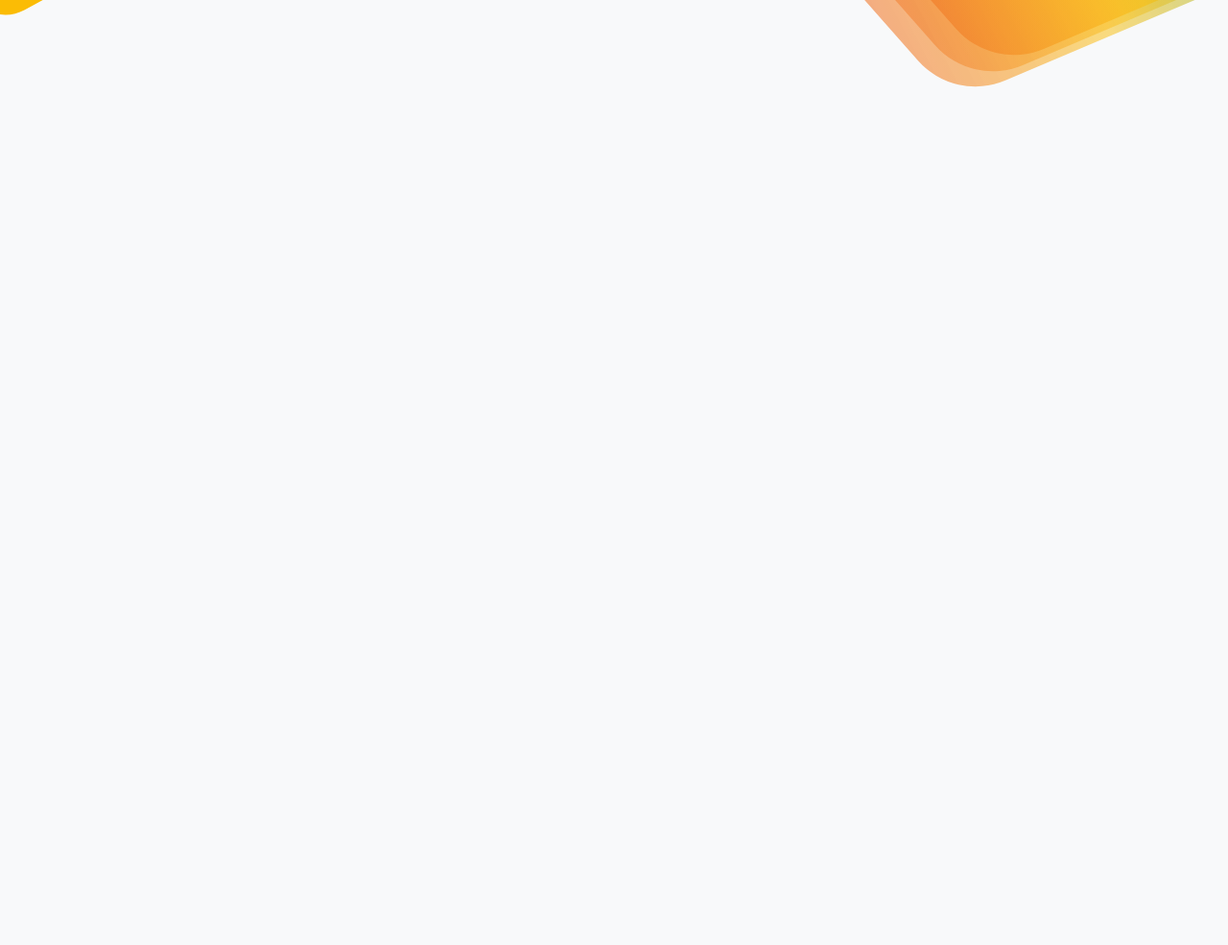
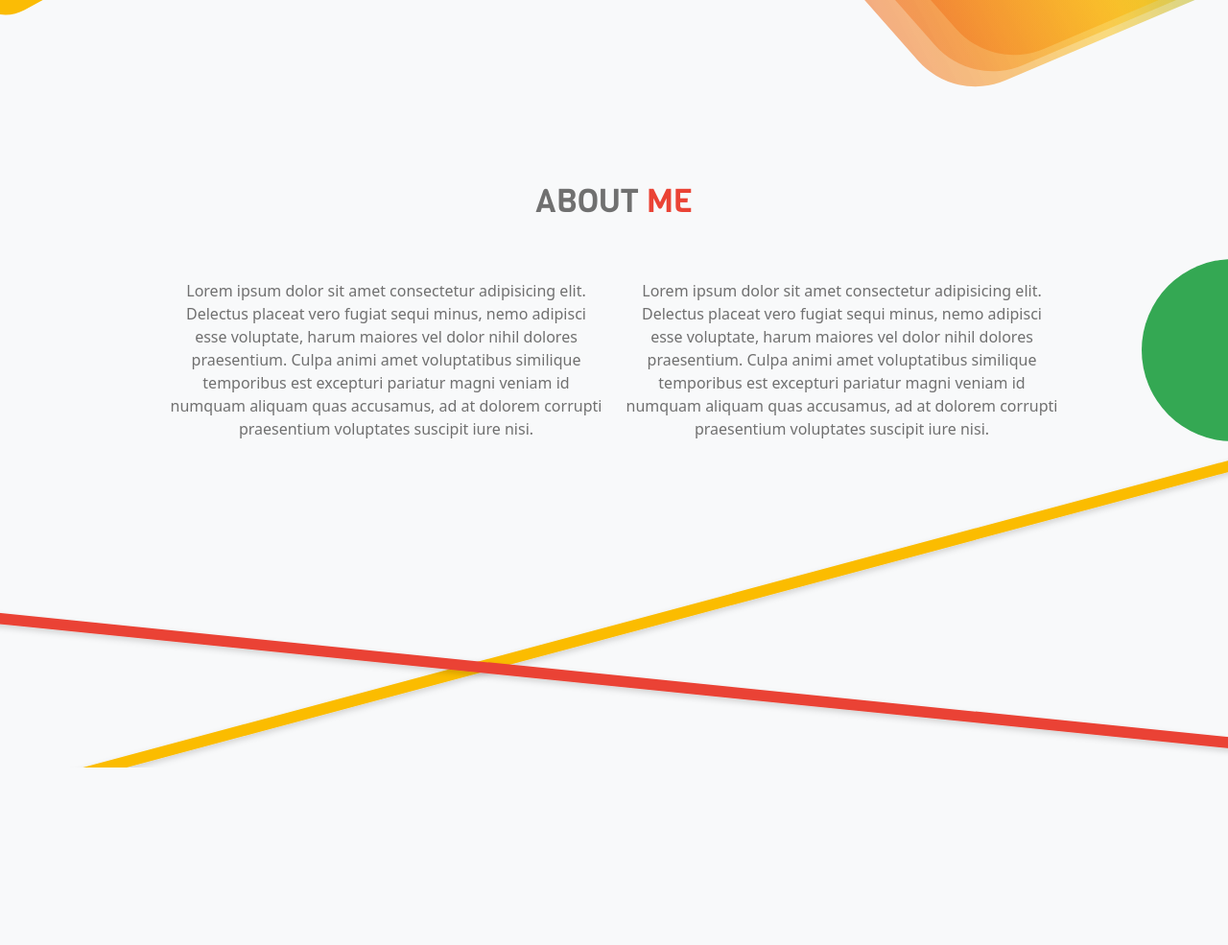
Before and after one commit to belankus/belankus.github.io, a PHP site: page / in a window 1280 px wide. Shown: the part 610-1595 px from the top of the page at 96% size. After the commit the page ends 1410 px from the top, so only its background shows below. Run offline with PHP 8.4, Linux system fonts and the light colour scheme.

Commit message:
menambah about me

```diff
--- a/css/main.css
+++ b/css/main.css
@@ -15,6 +15,13 @@
 @font-face {
   font-family: "cabinregular";
   src: url("../font/cabin-regular-webfont.woff2") format("woff2"), url("../font/cabin-regular-webfont.woff") format("woff");
+  font-weight: normal;
+  font-style: normal;
+}
+
+@font-face {
+  font-family: "vigaregular";
+  src: url("../font/viga-regular.woff2") format("woff2"), url("../font/viga-regular.woff") format("woff");
   font-weight: normal;
   font-style: normal;
 }
@@ -85,7 +92,7 @@ header .gerigi2 {
 
 header .gerigi3 {
   position: absolute;
-  top: -100.14px;
+  top: -100 0.14px;
   left: 991.37px;
   z-index: 4;
 }
@@ -169,6 +176,10 @@ header .cover .welcome .playground .hijau {
   color: #34a853;
 }
 
+header .cover .deskripsi {
+  color: #707070;
+}
+
 section {
   width: 100%;
 }
@@ -196,4 +207,47 @@ section .main {
 .navbar-gaya.scrolled a:visited {
   color: #707070;
 }
+
+.about {
+  width: 100%;
+  background-color: #f8f9fa;
+  height: 700px;
+  position: relative;
+  overflow: hidden;
+}
+
+.about h1 {
+  padding-top: 90px;
+  font-family: vigaregular;
+  font-size: 34px;
+  text-align: center;
+  color: #707070;
+  margin-bottom: 60px;
+}
+
+.about .merah {
+  color: #ea4335;
+}
+
+.about p {
+  color: #707070;
+}
+
+.about .polygon2 {
+  position: absolute;
+  top: 170px;
+  right: -100px;
+  z-index: 7;
+}
+
+.about .garis1 {
+  position: relative;
+  top: -85px;
+}
+
+.about .garis2 {
+  position: relative;
+  top: -300px;
+  left: -50px;
+}
 /*# sourceMappingURL=main.css.map */
--- a/css/main.scss
+++ b/css/main.scss
@@ -22,6 +22,13 @@ $huruf: #707070;
 @font-face {
   font-family: "cabinregular";
   src: url("../font/cabin-regular-webfont.woff2") format("woff2"), url("../font/cabin-regular-webfont.woff") format("woff");
+  font-weight: normal;
+  font-style: normal;
+}
+
+@font-face {
+  font-family: "vigaregular";
+  src: url("../font/viga-regular.woff2") format("woff2"), url("../font/viga-regular.woff") format("woff");
   font-weight: normal;
   font-style: normal;
 }
@@ -85,7 +92,7 @@ header {
   }
   .gerigi3 {
     position: absolute;
-    top: -100.14px;
+    top: -100 0.14px;
     left: 991.37px;
     z-index: 4;
   }
@@ -160,6 +167,9 @@ header {
         }
       }
     }
+    .deskripsi {
+      color: $huruf;
+    }
   }
 }
 
@@ -186,3 +196,45 @@ section {
     color: $huruf;
   }
 }
+
+.about {
+  width: 100%;
+  background-color: $latar;
+  height: 700px;
+  position: relative;
+  overflow: hidden;
+  h1 {
+    padding-top: 90px;
+    font-family: vigaregular;
+    font-size: 34px;
+    text-align: center;
+    color: $huruf;
+    margin-bottom: 60px;
+  }
+
+  .merah {
+    color: $merah;
+  }
+
+  p {
+    color: $huruf;
+  }
+
+  .polygon2 {
+    position: absolute;
+    top: 170px;
+    right: -100px;
+    z-index: 7;
+  }
+
+  .garis1 {
+    position: relative;
+    top: -85px;
+  }
+
+  .garis2 {
+    position: relative;
+    top: -300px;
+    left: -50px;
+  }
+}
--- a/index.html
+++ b/index.html
@@ -55,8 +55,27 @@
       <div class="trapesium2"><img src="img/trapesium2.svg" alt="" /></div>
       <div class="trapesium3"><img src="img/trapesium3.svg" alt="" /></div>
     </header>
-    <section id="about">
-      <div class="about" id="about"></div>
+    <section id="about" class="about">
+      <div class="container">
+        <h1>ABOUT <span class="merah">ME</span></h1>
+        <div class="row justify-content-center">
+          <div class="col-md-5">
+            <p class="text-center">
+              Lorem ipsum dolor sit amet consectetur adipisicing elit. Delectus placeat vero fugiat sequi minus, nemo adipisci esse voluptate, harum maiores vel dolor nihil dolores praesentium. Culpa animi amet voluptatibus similique
+              temporibus est excepturi pariatur magni veniam id numquam aliquam quas accusamus, ad at dolorem corrupti praesentium voluptates suscipit iure nisi.
+            </p>
+          </div>
+          <div class="col-md-5">
+            <p class="text-center">
+              Lorem ipsum dolor sit amet consectetur adipisicing elit. Delectus placeat vero fugiat sequi minus, nemo adipisci esse voluptate, harum maiores vel dolor nihil dolores praesentium. Culpa animi amet voluptatibus similique
+              temporibus est excepturi pariatur magni veniam id numquam aliquam quas accusamus, ad at dolorem corrupti praesentium voluptates suscipit iure nisi.
+            </p>
+          </div>
+        </div>
+      </div>
+      <div class="polygon2"><img src="img/polygon2.svg" alt="" /></div>
+      <div class="garis1"><img src="img/garis1.svg" alt="" /></div>
+      <div class="garis2"><img src="img/garis2.svg" alt="" /></div>
     </section>
     <section id="milestone"></section>
     <section id="gallery"></section>
```
Also changed, not shown: font/viga-regular.woff (added), font/viga-regular.woff2 (added), img/garis1.svg (added), img/garis2.svg (added), img/photo2.svg (added), img/polygon2.svg (added), img/wave1.svg (added), 1 other file.
